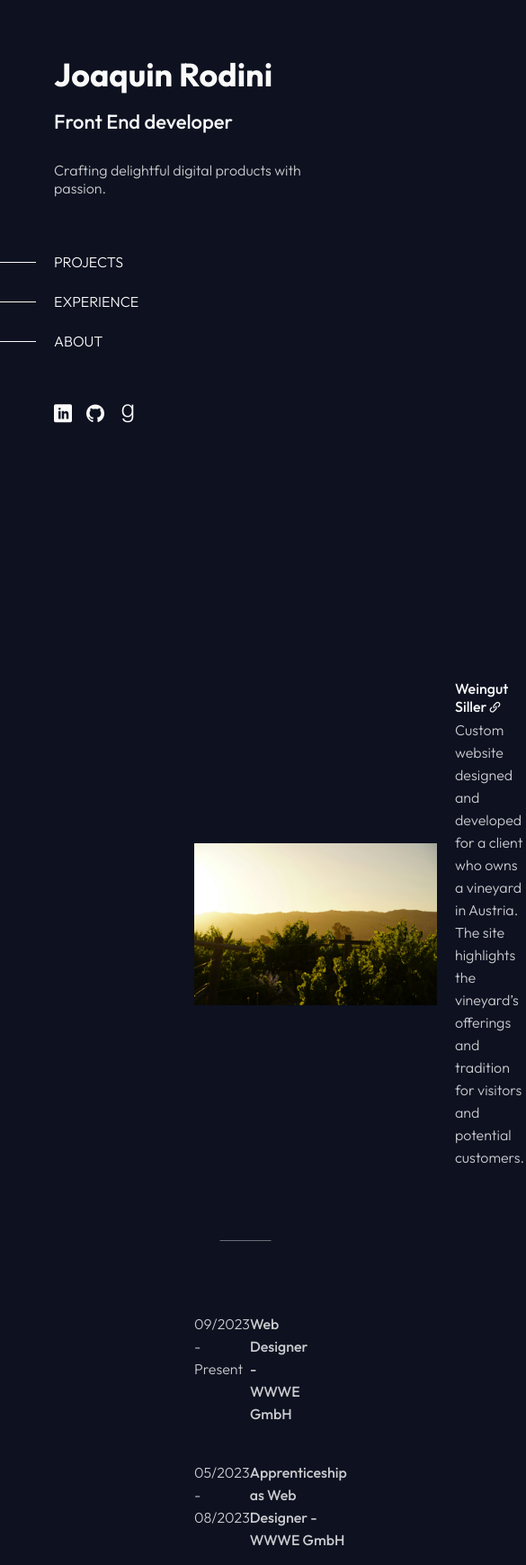
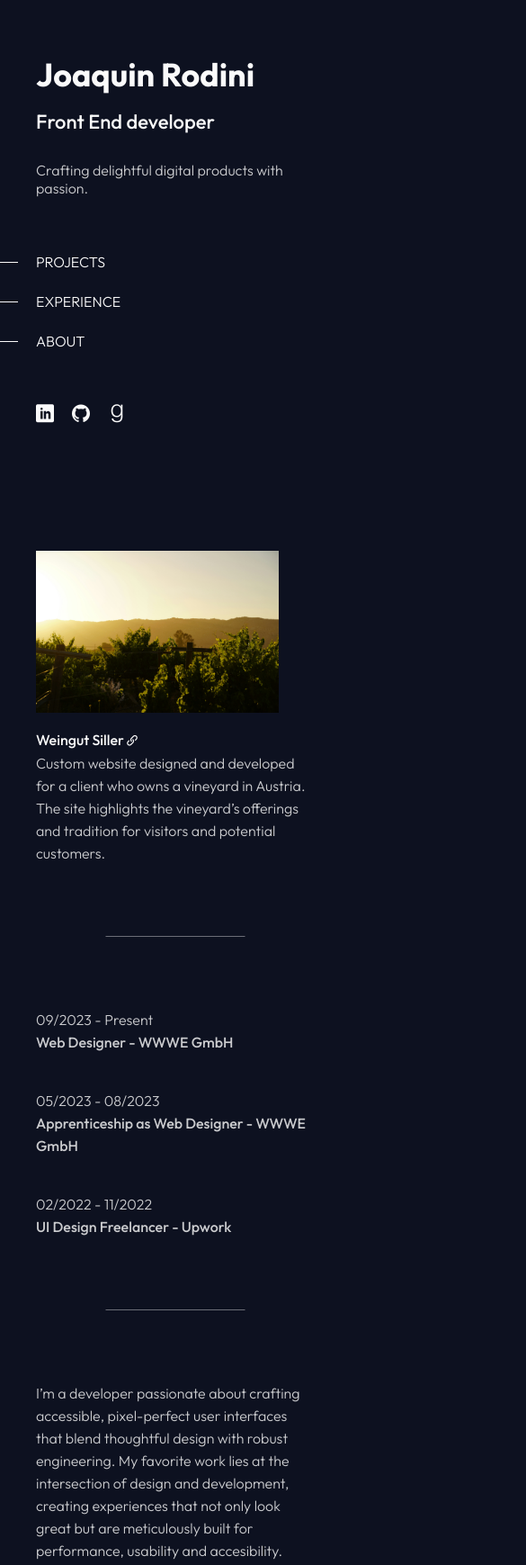
Before and after one commit to joaquinrodini/joaquinrodini.github.io, a website: page index.html in a window 390 px wide. Shown: the top 1739 px of the page at 90% size, 585 px wide, since content can reach past the window. Drawn offline with Linux system fonts and the light colour scheme; files whose address does not match are found by name.

Commit message:
mobile responsiveness

```diff
--- a/scss/style.scss
+++ b/scss/style.scss
@@ -202,3 +202,46 @@ body {
     }
   }
 }
+
+@media (min-width: 360px) and (max-width: 1200px) {
+  body {
+    padding-inline: 40px;
+    header {
+      position: static;
+      margin-bottom: 60px;
+
+      .socials {
+        ul {
+          gap: 20px;
+        }
+      }
+    }
+    main {
+      position: static;
+      float: none;
+      padding: 0;
+      width: 100%;
+
+      section {
+        &#projects {
+          .card {
+            flex-direction: column;
+            align-items: flex-start;
+          }
+        }
+
+        &#experience {
+          .job {
+            display: block;
+          }
+        }
+
+        &#about {
+          .pill-list {
+            width: auto;
+          }
+        }
+      }
+    }
+  }
+}
```
Also changed, not shown: css/style.css, 1 other file.
